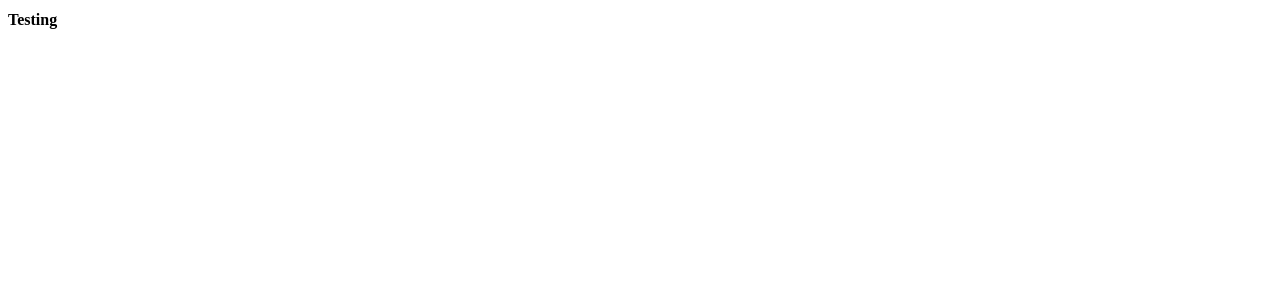
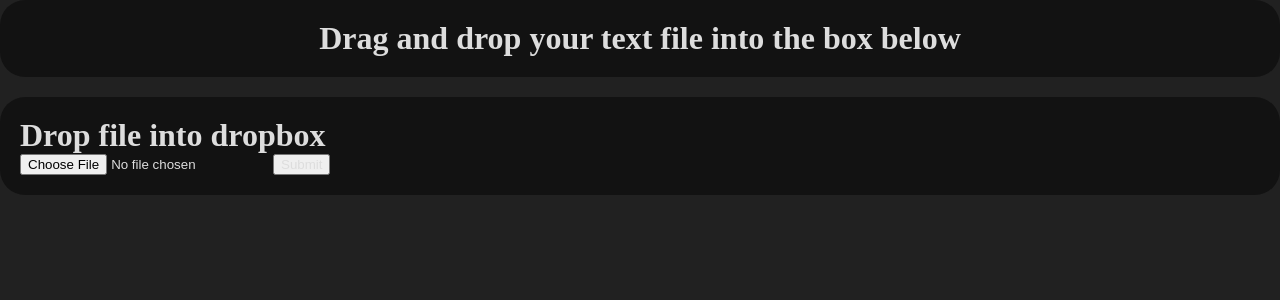
Before and after one commit to hoahdo/stock-checker, a React (Vite) app: page / in a window 1280 px wide. Shown: the top 300 px of the page. Built offline with nearby package versions, Linux system fonts and the light colour scheme.

Commit message:
add file upload button

```diff
--- a/src/App.jsx
+++ b/src/App.jsx
@@ -1,9 +1,11 @@
-import Welcome from "./Welcome";
+import Header from "./Header";
+import Upload from "./Upload";
 
 function App() {
 	return (
 		<div className="App">
-			<Welcome />
+            <Header />
+            <Upload />
 		</div>
 	);
 }
--- /dev/null
+++ b/src/Header.jsx
@@ -0,0 +1,9 @@
+function Header() {
+	return (
+		<div className="header--container">
+			<h1>Drag and drop your text file into the box below</h1>
+		</div>
+	);
+}
+
+export default Header;
--- /dev/null
+++ b/src/Upload.jsx
@@ -0,0 +1,19 @@
+function Upload() {
+	return (
+		<div className="upload--container">
+            <h1>Drop file into dropbox</h1>
+            <form>
+                <input type="file" id="dropbox" name="fileupload"/>
+                <input type="submit"/>
+            </form>
+		</div>
+	);
+}
+
+export default Upload;
+
+
+// https://css-tricks.com/drag-and-drop-file-uploading/
+// https://www.youtube.com/watch?v=FtpN8QI9PuA
+// https://www.youtube.com/watch?v=0HCiH4Tk04I
+// https://design.gs.com/patterns/drag-and-drop
--- a/src/Welcome.jsx
+++ /dev/null
@@ -1,9 +0,0 @@
-function Welcome() {
-	return (
-		<div>
-			<h1>Testing</h1>
-		</div>
-	);
-}
-
-export default Welcome;
--- a/src/index.css
+++ b/src/index.css
@@ -1,7 +1,27 @@
 * {
 	box-sizing: border-box;
+    margin: 0px;
+    color: #DDDDDD;
 }
 
-h1 {
-	font-size: 1rem;
+body {
+    background-color: #212121;
+    /* background-color: #121212; */
 }
+
+.header--container {
+    background-color: #121212;
+    text-align: center;
+    border-radius: 25px;
+    padding: 20px;
+    margin-bottom: 20px;
+}
+
+
+
+.upload--container {
+    background-color: #121212;
+    border-radius: 25px;
+    padding: 20px;
+
+}
```
